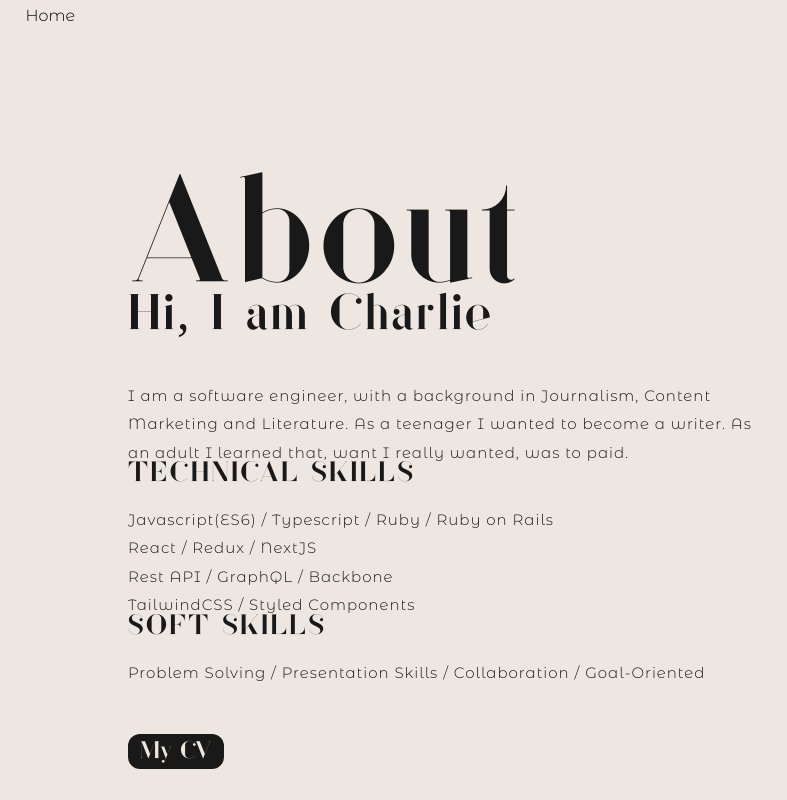
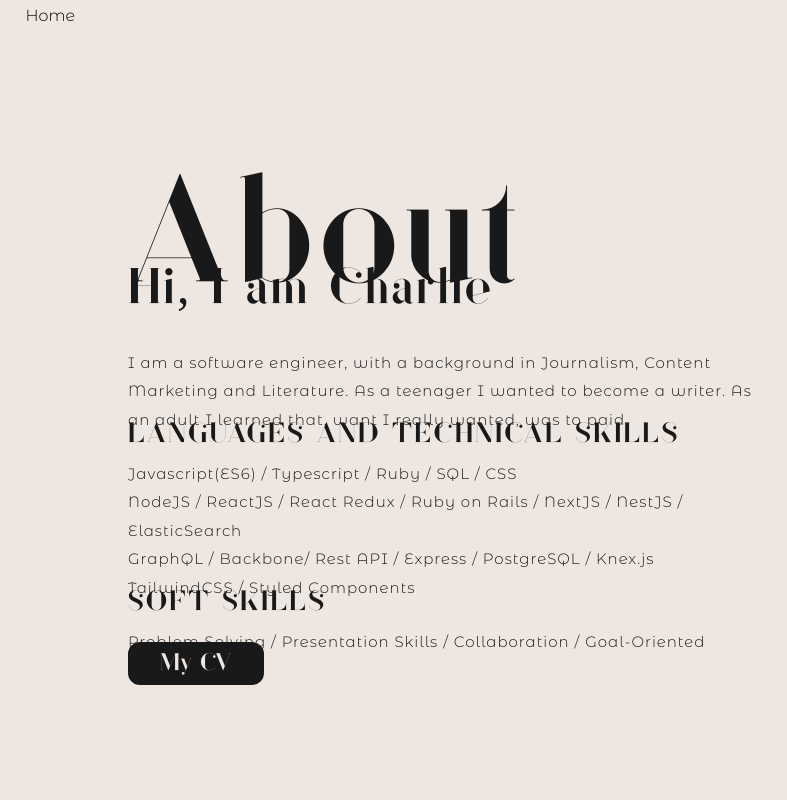
Before and after one commit to charliekroon/portfolio, a Next.js app: page /about in a window 1280 px wide. Shown: the whole page, without its empty margins (0-787 px from the left). Built offline with nearby package versions, Linux system fonts and the light colour scheme.

Commit message:
Modify CV button

```diff
--- a/pages/about.tsx
+++ b/pages/about.tsx
@@ -26,28 +26,19 @@ export default function About() {
 					an adult I learned that, want
 					I really wanted, was to paid.
 				</Text>
-				{/* <Header>Experience</Header>
-				<Text>
-					{" "}
-					<ul>
-						<li>Codaisseur</li>
-						<li>
-							BA News
-							and Media,
-							Hogeschool
-							van
-							Amsterdam
-						</li>
-					</ul>{" "}
-				</Text> */}
-				<Header>Technical Skills</Header>
+				<Header>
+					Languages and Technical Skills
+				</Header>
 				<Text>
 					Javascript(ES6) / Typescript /
-					Ruby / Ruby on Rails
+					Ruby / SQL / CSS
 					<br />
-					React / Redux / NextJS
+					NodeJS / ReactJS / React Redux
+					/ Ruby on Rails / NextJS /
+					NestJS / ElasticSearch
 					<br />
-					Rest API / GraphQL / Backbone
+					GraphQL / Backbone/ Rest API /
+					Express / PostgreSQL / Knex.js
 					<br />
 					TailwindCSS / Styled
 					Components
--- a/styles/global.tsx
+++ b/styles/global.tsx
@@ -33,7 +33,21 @@ export const Byline = styled.p`
 	margin-right: 20%;
 	padding-bottom: 0%;
 	align-items: flex-start;
-	margin-top: -7%;
+	margin-top: -11.5%;
+`;
+
+export const Header = styled.p`
+	font-family: "Sonder";
+	font-weight: 50;
+	font-style: light-weight;
+	color: #1a1919;
+	font-size: 28px;
+	letter-spacing: 2px;
+	margin-left: 10%;
+	margin-right: 20%;
+	align-items: flex-start;
+	text-transform: uppercase;
+	margin-top: -8%;
 `;
 
 export const Text = styled.text`
@@ -47,22 +61,8 @@ export const Text = styled.text`
 	display: grid;
 	margin-left: 10%;
 	flex-grow: 1;
-	margin-top: -2%;
+	margin-top: -2.5%;
 	margin-right: 40%;
-`;
-
-export const Header = styled.p`
-	font-family: "Sonder";
-	font-weight: 50;
-	font-style: light-weight;
-	color: #1a1919;
-	font-size: 28px;
-	letter-spacing: 2px;
-	margin-left: 10%;
-	margin-right: 20%;
-	align-items: flex-start;
-	text-transform: uppercase;
-	margin-top: -5%;
 `;
 
 export const Button = styled.button`
@@ -70,12 +70,18 @@ export const Button = styled.button`
 	background-color: #1a1919;
 	color: #eee7e1;
 	border: 0;
-	max-width: 100px;
-	padding: 6px 12px;
-	margin-top: -4.5%;
-	margin-bottom: 2%;
+	display: flex;
+	flex-wrap: wrap;
+	text-align: center;
+	max-width: 500px;
+	padding: 10px 32px;
+	margin-top: -8%;
 	margin-left: 10%;
 	cursor: pointer;
 	border-radius: 12px;
 	font-size: 24px;
+	&:hover {
+		transition: 0s;
+		font-style: italic;
+	}
 `;
```
